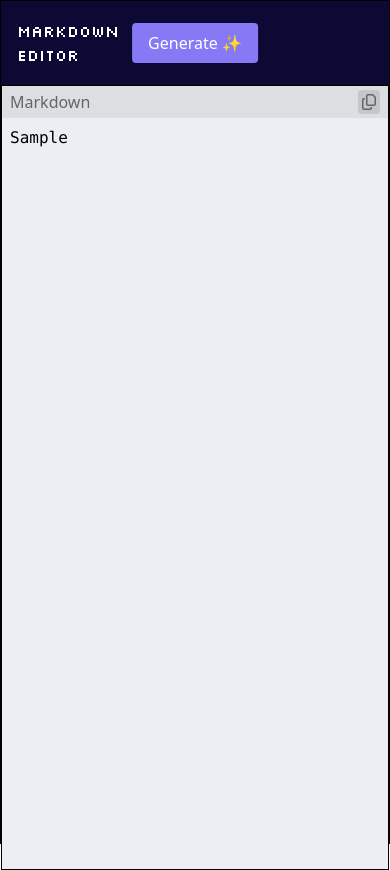
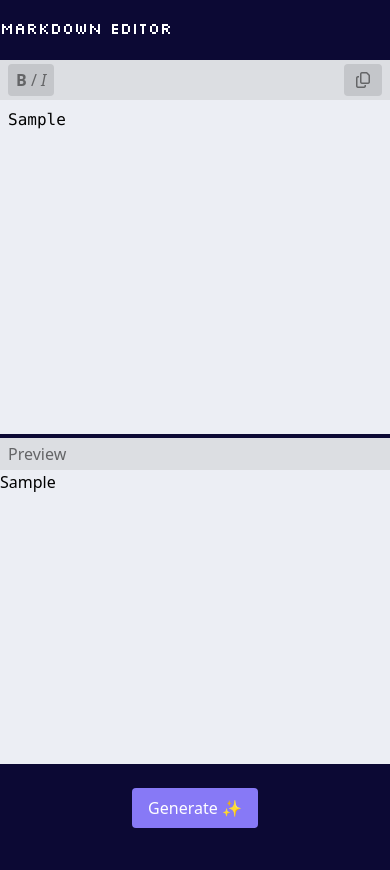
Before and after one commit to janicemiranda/markdown-editor, a plain HTML site: page index.html in a window 390 px wide. Both pictures are taken after typing "Sample" into the empty fields and a click on the button "Generate ✨". After the commit the page ends 844 px from the top, so only its background shows below. Drawn offline with nearby package versions, Linux system fonts and the light colour scheme; a web font is replaced by a local one.

Commit message:
reformat

```diff
--- a/index.html
+++ b/index.html
@@ -2,53 +2,62 @@
 <html lang="en">
 	<head>
 		<meta charset="UTF-8" />
+		<meta http-equiv="X-UA-Compatible" content="IE=edge" />
 		<meta name="viewport" content="width=device-width, initial-scale=1.0" />
-		<title>Markdown Editor</title>
 		<link rel="preconnect" href="https://fonts.googleapis.com" />
 		<link rel="preconnect" href="https://fonts.gstatic.com" crossorigin />
 		<link href="https://fonts.googleapis.com/css2?family=Silkscreen:wght@400;700&display=swap" rel="stylesheet" />
-		<link href="https://fonts.cdnfonts.com/css/monaco" rel="stylesheet">
+		<link href="https://fonts.cdnfonts.com/css/monaco" rel="stylesheet" />
 		<link rel="stylesheet" href="https://cdnjs.cloudflare.com/ajax/libs/font-awesome/6.5.1/css/all.min.css" />
 		<script src="https://cdn.jsdelivr.net/npm/@tailwindcss/browser@4"></script>
+		<title>Markdown Editor</title>
 	</head>
-	<body class="flex-col sm:max-h-screen h-screen border overflow-hidde">
-		<header class="h-[10vh] bg-[rgb(12,9,52)] grid grid-cols-3 items-center px-4">
+	<body class="h-screen grid grid-cols-2 grid-rows-[auto_1fr_auto] overflow-hidden bg-[rgb(12,9,52)] gap-1">
+		<header class="col-span-2 lg:col-span-1 py-4">
 			<h1 style="font-family: 'Silkscreen', sans-serif" class="text-white">Markdown Editor</h1>
+		</header>
+		<div
+			class="generate-button order-last col-span-2 lg:order-none lg:col-span-1 flex justify-center lg:justify-start py-4"
+		>
+			<button id="generate-html" class="bg-[rgb(135,121,246)] text-white px-4 py-2 rounded">Generate ✨</button>
+		</div>
+		<main class="col-span-2 h-full overflow-hidden">
+			<article class="h-full grid lg:grid-cols-2 gap-1">
+				<section class="h-full bg-[rgb(236,238,244)] flex flex-col">
+					<div class="markdown-view">
+						<div class="markdown-heading flex items-center justify-between bg-[rgb(220,222,226)] px-2 py-1">
+							<div class="formatting-buttons">
 								<button
-				id="generate-html"
-				class="bg-[rgb(135,121,246)] text-white px-4 py-2 rounded absolute left-1/2 -translate-x-1/2"
+									id="bold-ital-button"
+									class="text-[rgb(100,101,103)] bg-[rgb(196,198,202)] rounded-sm px-2 py-1"
 								>
-				Generate ✨
+									<strong>B </strong> / <em> I</em>
 								</button>
-		</header>
-
-		<main class="h-[93vh] overflow-auto">
-			<article class="sm:flex h-full">
-				<section class="sm:w-1/2 border h-full bg-[rgb(236,238,244)]">
-					<div class="markdown-view flex justify-between">
-            <div class="markdown-heading flex items-center justify-between bg-[rgb(220,222,226)] w-full px-2 py-1">
-              <h2 class="flex-grow text-left text-[rgb(100,101,103)]">Markdown</h2>
-              <i class="fa-regular fa-copy fa-1.75x  text-[rgb(100,101,103)] bg-[rgb(196,198,202)] p-1 rounded-sm"></i>
+								<!-- <button class="text-[rgb(100,101,103)] bg-[rgb(196,198,202)] px-3 py-1 rounded-sm"><em>I</em></button> -->
+							</div>
+							<i class="fa-regular fa-copy text-[rgb(100,101,103)] bg-[rgb(196,198,202)] px-3 py-2 rounded-sm"></i>
 						</div>
 					</div>
 					<textarea
 						id="markdown-input"
-						class="w-full h-full p-2 font-menlo resize-none outline-none"
+						class="w-full flex-1 p-2 font-menlo resize-none outline-none"
 						placeholder="Write markdown here..."
 						style="font-family: 'monaco', sans-serif"
-            oninput="myFunction()"
 					></textarea>
 				</section>
-					<div class="preview sm:w-1/2 border h-full bg-[rgb(236,238,244)]">
-            <div class="markdown-heading flex items-center justify-between bg-[rgb(220,222,226)] w-full px-2 py-1">
+				<section class="h-full bg-[rgb(236,238,244)] flex flex-col">
+					<div class="preview bg-[rgb(236,238,244)]">
+						<div class="markdown-heading flex items-center justify-between bg-[rgb(220,222,226)] px-2 py-1">
 							<h2 class="text-[rgb(100,101,103)]">Preview</h2>
 						</div>
-            <section id="preview-section"></section>
+						<section id="preview-section" class="flex-1 overflow-auto"></section>
 					</div>
 				</section>
 			</article>
 		</main>
 		<footer></footer>
 		<script src="./js/app.js"></script>
+		<script src="./js/format.js"></script>
+		<script src="./js/blocks.js"></script>
 	</body>
 </html>
--- a/js/app.js
+++ b/js/app.js
@@ -1,57 +1,35 @@
 /**
  * Variables para obtener elementos HTML
  */
+
 const generateHtml = document.querySelector('#generate-html');
 const markdownInput = document.querySelector('#markdown-input');
 const previewSection = document.querySelector('#preview-section');
 
-function getTextFromTextArea() {
-	const text = markdownInput.value;
-	return text;
-}
+markdownInput.addEventListener('select', function (event) {
+	getSelectedText(event);
+});
 
-function convertHeadings(html) {
-	html = html.replace(/^# (.+)$/gm, "<h1 class='text-6xl font-bold border-b'>$1</h1>");
-	// ## titulo -> <h2>titulo</h2>
-	html = html.replace(/^## (.+)$/gm, "<h2 class='text-5xl font-bold border-b'>$1</h2>");
-	html = html.replace(/^### (.+)$/gm, "<h3 class='text-4xl font-bold'>$1</h3>");
-	html = html.replace(/^#### (.+)$/gm, "<h4 class='text-3xl font-bold'>$1</h4>");
-	html = html.replace(/^##### (.+)$/gm, "<h5 class='text-2xl font-bold'>$1</h5>");
-	html = html.replace(/^###### (.+)$/gm, "<h6 class='text-xl font-bold'>$1</h6>");
+generateHtml.addEventListener('click', function () {
+	getTextFromTextArea(convertToHtml);
+});
 
-	return html;
-}
+// markdownInput.addEventListener('keydown', (e) => {
+// 	if (e.key === 'Tab') {
+// 		e.preventDefault();
+// 		insertTabCharacter();
+// 	}
+// });
 
-function convertLists(html) {
-	html = html.replace(/(?:^|\n)([-*] .+(?:\n[-*] .+)*)/g, (match) => {
-		let listItems = match
-			.split('\n')
-			.map((item) => `<li>${item.slice(2)}</li>`)
-			.join('');
-		return `<ul class="list-disc pl-5">${listItems}</ul>`;
-	});
-	return html;
-}
-function textStyles() {}
-function convertToHtml(text) {
-	let html = text;
-	// evaluamos titulo
-	html = convertHeadings(html);
-	html = convertLists(html);
-	// evaluamos listas
-	// evaluamos enlaces
+// /**
+//  * https://phuoc.ng/collection/html-dom/indent-content-in-a-text-area-using-the-tab-key/
+//  */
+// const insertTabCharacter = () => {
+// 	const { value, selectionStart, selectionEnd } = markdownInput;
 
-	return html;
-}
+// 	// Insert tab character
+// 	markdownInput.value = `${value.substring(0, selectionEnd)}\t${value.substring(selectionEnd)}`;
 
-function renderPreview(html) {
-	previewSection.innerHTML = html;
-}
-
-// TODO: Cuando hagamos click en el boton generateHtml, tenemos que obtener el texto del textarea y trasnformalo a HTML y eso mostrarlo el preview
-generateHtml.addEventListener('click', function () {
-	// para obtener el texto de un input usamos el .value
-	const text = getTextFromTextArea(); // Obtiene el value del textarea
-	const html = convertToHtml(text); // convierte el value a un HTML
-	renderPreview(html); // HTML lo muestra en el preview
-});
+// 	// Move cursor to new position
+// 	markdownInput.selectionStart = markdownInput.selectionEnd = selectionEnd + 1;
+// };
--- /dev/null
+++ b/js/blocks.js
@@ -0,0 +1,7 @@
+function getSelectedText(event) {
+	const start = event.target.selectionStart;
+	const end = event.target.selectionEnd;
+	const selectedText = event.target.value.substring(start, end);
+	console.log(selectedText);
+	return selectedText;
+}
--- /dev/null
+++ b/js/format.js
@@ -0,0 +1,59 @@
+function getTextFromTextArea(callback) {
+	const text = markdownInput.value;
+
+	if (text === '') {
+		alert('Debe ingresar un texto para poder generar el MD');
+		return; // termine la ejecución luego de mostrar la alert
+	}
+	callback(text);
+}
+
+function convertHeadings(html) {
+	html = html.replace(/^# (.+)$/gm, "<h1 class='text-6xl font-bold border-b'>$1</h1>");
+	// ## titulo -> <h2>titulo</h2>
+	html = html.replace(/^## (.+)$/gm, "<h2 class='text-5xl font-bold border-b'>$1</h2>");
+	html = html.replace(/^### (.+)$/gm, "<h3 class='text-4xl font-bold'>$1</h3>");
+	html = html.replace(/^#### (.+)$/gm, "<h4 class='text-3xl font-bold'>$1</h4>");
+	html = html.replace(/^##### (.+)$/gm, "<h5 class='text-2xl font-bold'>$1</h5>");
+	html = html.replace(/^###### (.+)$/gm, "<h6 class='text-xl font-bold'>$1</h6>");
+
+	return html;
+}
+
+function convertLists(html) {
+	// Convert unordered lists: Find groups of * or - lines
+	html = html.replace(/(?:^|\n)([*-] .+(?:\n[*-] .+)*)/g, (match) => {
+		let items = match
+			.trim()
+			.split('\n')
+			.map((item) => `<li>${item.replace(/^[*-]\s*/, '')}</li>`)
+			.join('\n');
+		return `<ul class="list-disc pl-5">\n${items}\n</ul>`;
+	});
+
+	// Convert ordered lists: Find groups of numbered lines
+	html = html.replace(/(?:^|\n)(\d+\..+(?:\n\d+\..+)*)/g, (match) => {
+		let items = match
+			.trim()
+			.split('\n')
+			.map((item) => `<li>${item.replace(/^\d+\.\s*/, '')}</li>`)
+			.join('\n');
+		return `<ol class="list-decimal pl-5">\n${items}\n</ol>`;
+	});
+
+	return html;
+}
+
+function convertToHtml(text) {
+	let html = text;
+	// evaluamos titulo
+	html = convertHeadings(html);
+	html = convertLists(html);
+
+	return renderPreview(html);
+}
+
+//Outputs the converted html to the preview section
+function renderPreview(html) {
+	previewSection.innerHTML = html;
+}
```
Lines whose indentation alone changed are shown as unchanged.
